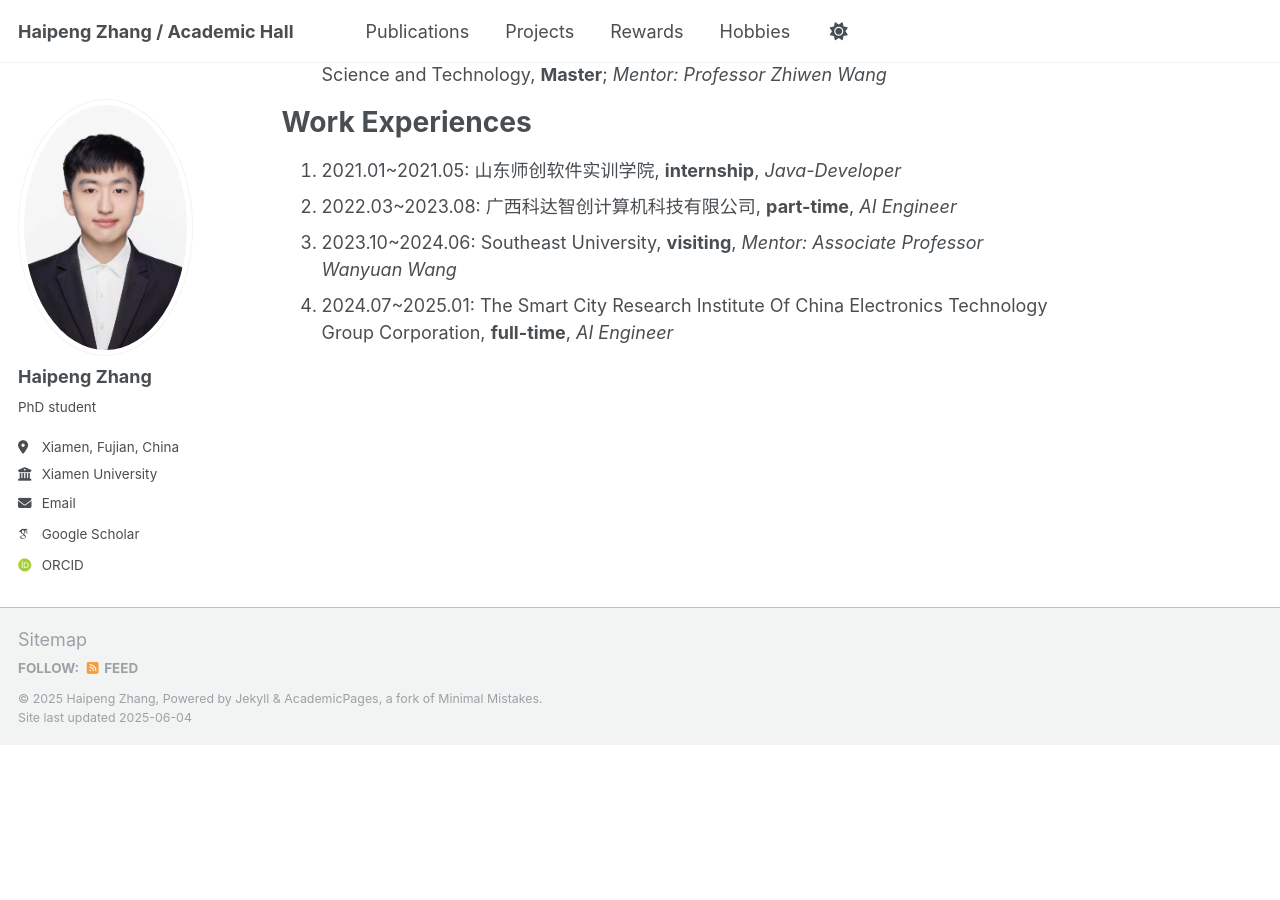
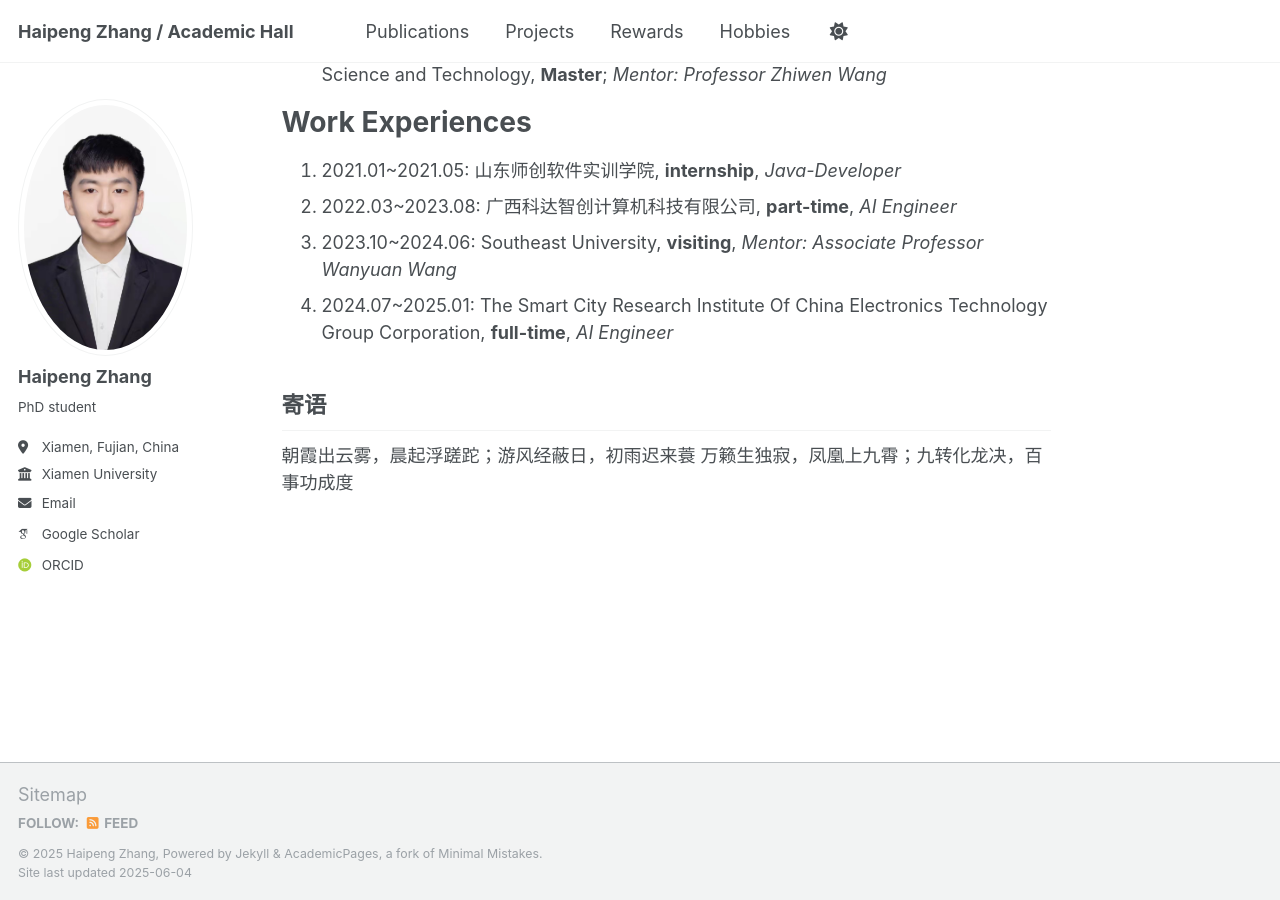
Before and after one commit to Harry-first/haipengzhang, a Jekyll site: the page built from _pages/about.md, in a window 1280 px wide and 900 px high, scrolled down 1325 px. Built offline with Jekyll 4.4.1, drawn with Linux system fonts in a browser that asks for light colours; some web fonts are replaced; before the commit the page ends 2071 px from its top, so only the background shows below that.

Commit message:
Update about.md

```diff
--- a/_pages/about.md
+++ b/_pages/about.md
@@ -38,3 +38,8 @@ Work Experiences
 2. 2022.03~2023.08: 广西科达智创计算机科技有限公司, **part-time**, _AI Engineer_
 3. 2023.10~2024.06: Southeast University, **visiting**, _Mentor: Associate Professor Wanyuan Wang_
 4. 2024.07~2025.01: The Smart City Research Institute Of China Electronics Technology Group Corporation, **full-time**, _AI Engineer_
+
+寄语
+------
+朝霞出云雾，晨起浮蹉跎；游风经蔽日，初雨迟来蓑
+万籁生独寂，凤凰上九霄；九转化龙决，百事功成度
```
